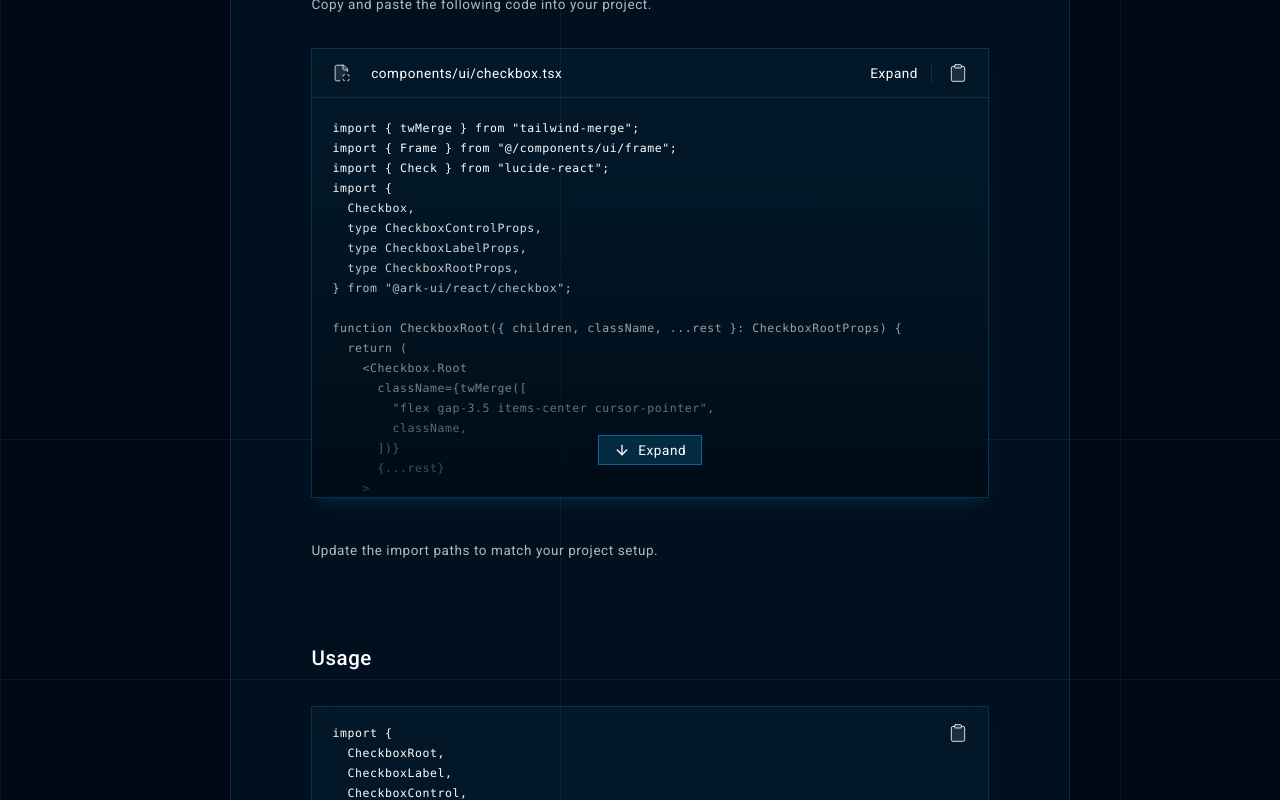
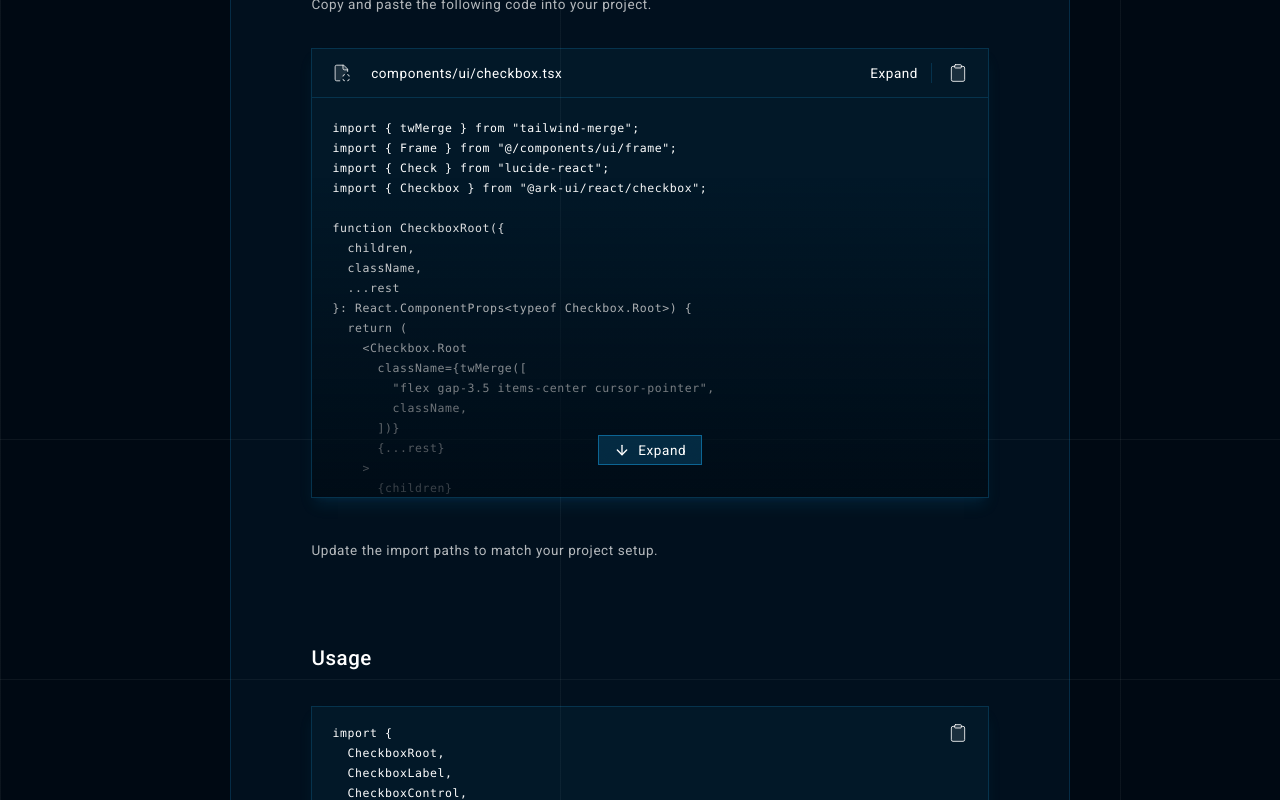
Before and after one commit to rizkimuhammada/cosmic-ui, a React (Vite) app: page /docs/checkbox in a window 1280 px wide. Shown: the part 1160-1960 px from the top of the page. Built offline with nearby package versions, Linux system fonts and the light colour scheme.

Commit message:
chore(checkbox): update component types

```diff
--- a/src/components/ui/checkbox.tsx
+++ b/src/components/ui/checkbox.tsx
@@ -1,14 +1,13 @@
 import { twMerge } from "tailwind-merge";
 import { Frame } from "@/components/ui/frame";
 import { Check } from "lucide-react";
-import {
-  Checkbox,
-  type CheckboxControlProps,
-  type CheckboxLabelProps,
-  type CheckboxRootProps,
-} from "@ark-ui/react/checkbox";
+import { Checkbox } from "@ark-ui/react/checkbox";
 
-function CheckboxRoot({ children, className, ...rest }: CheckboxRootProps) {
+function CheckboxRoot({
+  children,
+  className,
+  ...rest
+}: React.ComponentProps<typeof Checkbox.Root>) {
   return (
     <Checkbox.Root
       className={twMerge([
@@ -22,7 +21,11 @@ function CheckboxRoot({ children, className, ...rest }: CheckboxRootProps) {
   );
 }
 
-function CheckboxLabel({ children, className, ...rest }: CheckboxLabelProps) {
+function CheckboxLabel({
+  children,
+  className,
+  ...rest
+}: React.ComponentProps<typeof Checkbox.Label>) {
   return (
     <Checkbox.Label className={twMerge(["order-2", className])} {...rest}>
       {children}
@@ -30,7 +33,10 @@ function CheckboxLabel({ children, className, ...rest }: CheckboxLabelProps) {
   );
 }
 
-function CheckboxControl({ className, ...rest }: CheckboxControlProps) {
+function CheckboxControl({
+  className,
+  ...rest
+}: React.ComponentProps<typeof Checkbox.Control>) {
   return (
     <Checkbox.Control
       className={twMerge([
--- a/src/pages/checkbox.tsx
+++ b/src/pages/checkbox.tsx
@@ -81,14 +81,13 @@ function Main() {
 import { twMerge } from "tailwind-merge";
 import { Frame } from "@/components/ui/frame";
 import { Check } from "lucide-react";
-import {
-  Checkbox,
-  type CheckboxControlProps,
-  type CheckboxLabelProps,
-  type CheckboxRootProps,
-} from "@ark-ui/react/checkbox";
+import { Checkbox } from "@ark-ui/react/checkbox";
 
-function CheckboxRoot({ children, className, ...rest }: CheckboxRootProps) {
+function CheckboxRoot({
+  children,
+  className,
+  ...rest
+}: React.ComponentProps<typeof Checkbox.Root>) {
   return (
     <Checkbox.Root
       className={twMerge([
@@ -102,7 +101,11 @@ function CheckboxRoot({ children, className, ...rest }: CheckboxRootProps) {
   );
 }
 
-function CheckboxLabel({ children, className, ...rest }: CheckboxLabelProps) {
+function CheckboxLabel({
+  children,
+  className,
+  ...rest
+}: React.ComponentProps<typeof Checkbox.Label>) {
   return (
     <Checkbox.Label className={twMerge(["order-2", className])} {...rest}>
       {children}
@@ -110,7 +113,10 @@ function CheckboxLabel({ children, className, ...rest }: CheckboxLabelProps) {
   );
 }
 
-function CheckboxControl({ className, ...rest }: CheckboxControlProps) {
+function CheckboxControl({
+  className,
+  ...rest
+}: React.ComponentProps<typeof Checkbox.Control>) {
   return (
     <Checkbox.Control
       className={twMerge([
```
